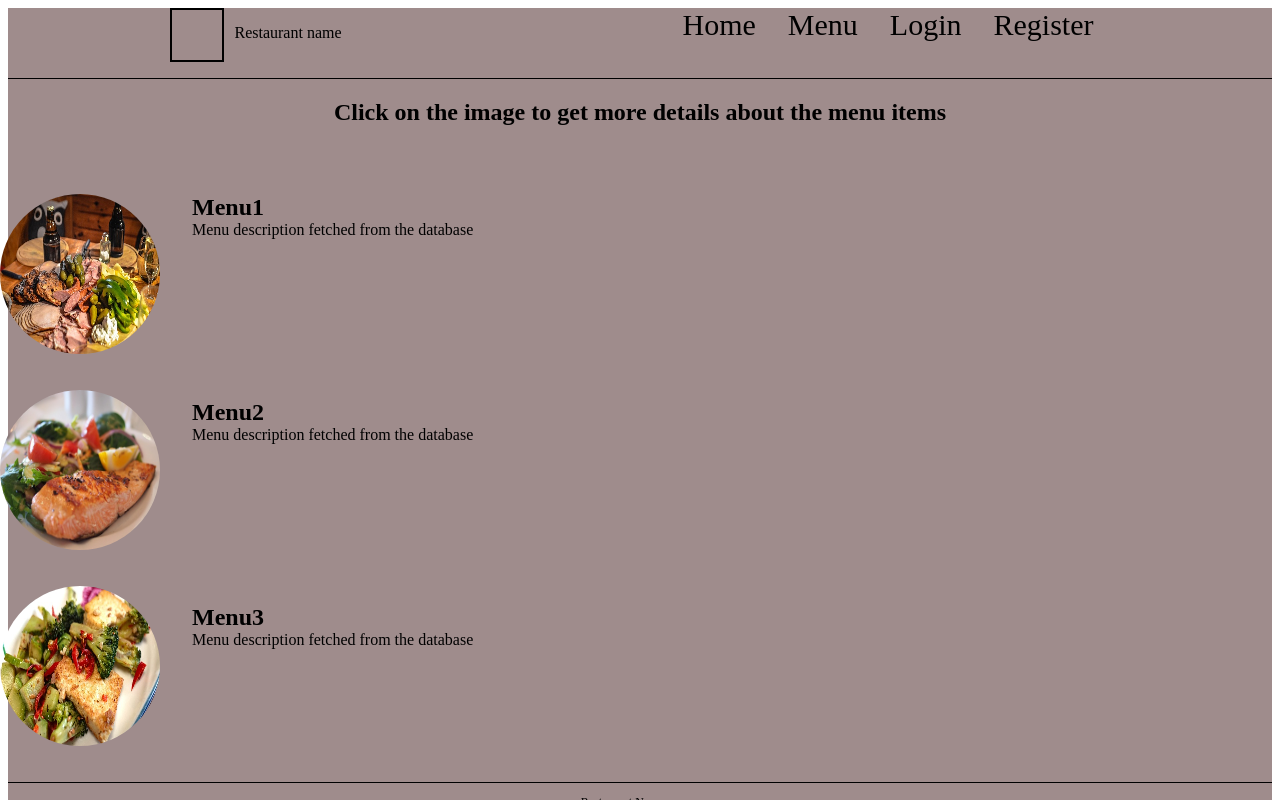
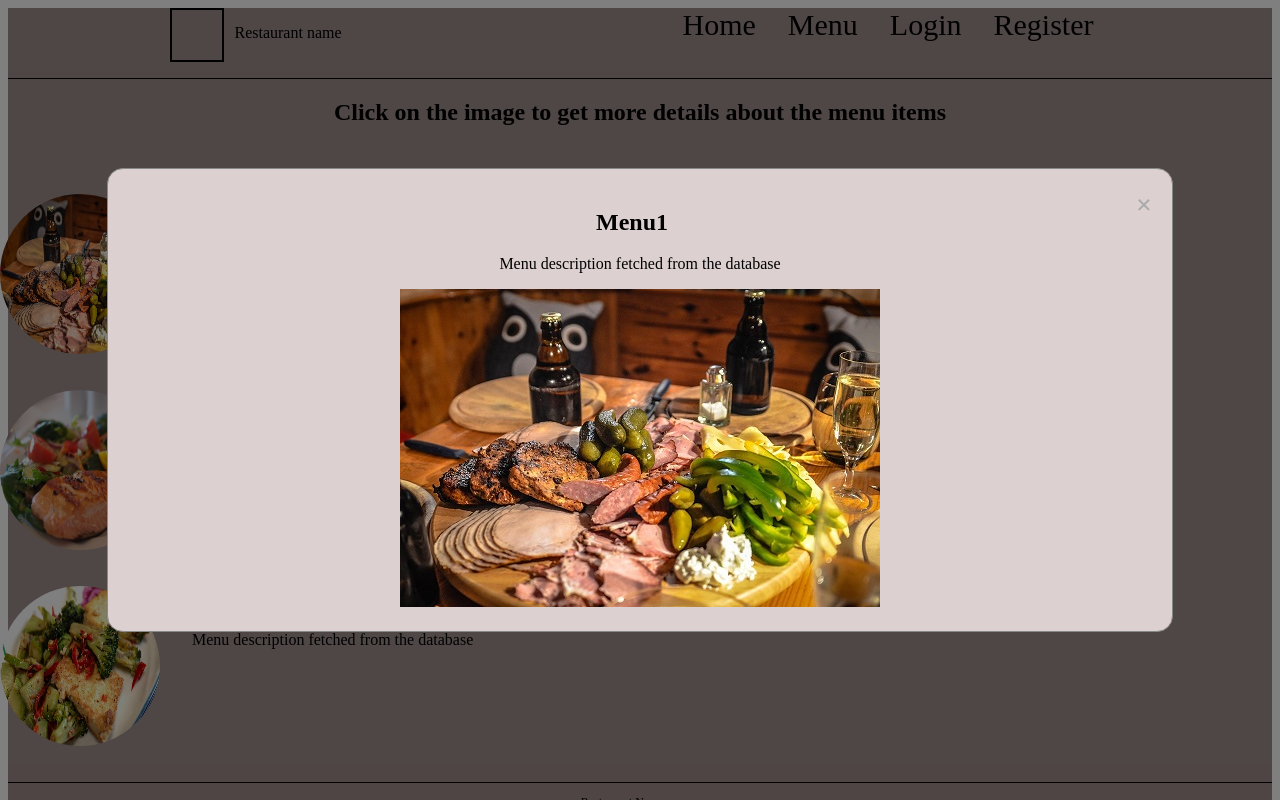
Before and after one commit to CrimsonBambi/Restaurant-Front, a React (Vite) app: page / in a window 1280 px wide. Both pictures are taken after a click on the element 80 px from the left and 275 px from the top of the page. Shown: the top 800 px of the page. Built offline with nearby package versions, Linux system fonts and the light colour scheme.

Commit message:
Fix modal window, so it opens when menu image is clicked

```diff
--- a/src/menu/MenuItem.jsx
+++ b/src/menu/MenuItem.jsx
@@ -2,7 +2,13 @@ import React from 'react';
 
 function MenuItem({ item, onClick }) {
   return (
-    <div className="menu-item" onClick={onClick}>
+    <div
+      className="menu-item"
+      onClick={() => {
+        console.log(`Clicked on: ${item.name}`);
+        onClick();
+      }}
+    >
       <img
         src={item.image}
         alt={`Image for ${item.name}`}
--- a/src/menu/MenuModal.jsx
+++ b/src/menu/MenuModal.jsx
@@ -1,12 +1,14 @@
 import React from "react";
 
+
+// display the modal with the menu item details
 function MenuModal({ item, onClose }) {
   if (!item) {
     return null;
   }
 
   return (
-    <div className="modal" onClick={onClose}>
+    <div className="modal show" onClick={onClose}>
       <div className="modal-content" onClick={(e) => e.stopPropagation()}>
         <span className="close" onClick={onClose}>&times;</span>
         <h2>{item.name}</h2>
--- a/src/menu/MenuPage.jsx
+++ b/src/menu/MenuPage.jsx
@@ -4,7 +4,7 @@ import MenuModal from "./MenuModal";
 import menu1 from "../assets/menu1.jpg";
 import menu2 from "../assets/menu2.jpg";
 import menu3 from "../assets/menu3.jpg";
-import "../menu/menu.css"; // Make sure this CSS is properly linked
+import "../menu/menu.css";
 
 function MenuPage() {
   const [openModal, setOpenModal] = useState(null);
@@ -18,7 +18,8 @@ function MenuPage() {
   // Function to handle opening the modal
   const handleModalOpen = (id) => {
     const item = menuItems.find((menu) => menu.id === id);
-    setOpenModal(item); // Set the full item object in the state
+    console.log("Opening modal for item:", item); // Debug-tulostus
+    setOpenModal(item);
   };
 
   // Function to close the modal
--- a/src/menu/menu.css
+++ b/src/menu/menu.css
@@ -145,3 +145,9 @@
   text-decoration: none;
   cursor: pointer;
 }
+
+.modal.show {
+  display: flex;
+  justify-content: center;
+  align-items: center;
+}
```
